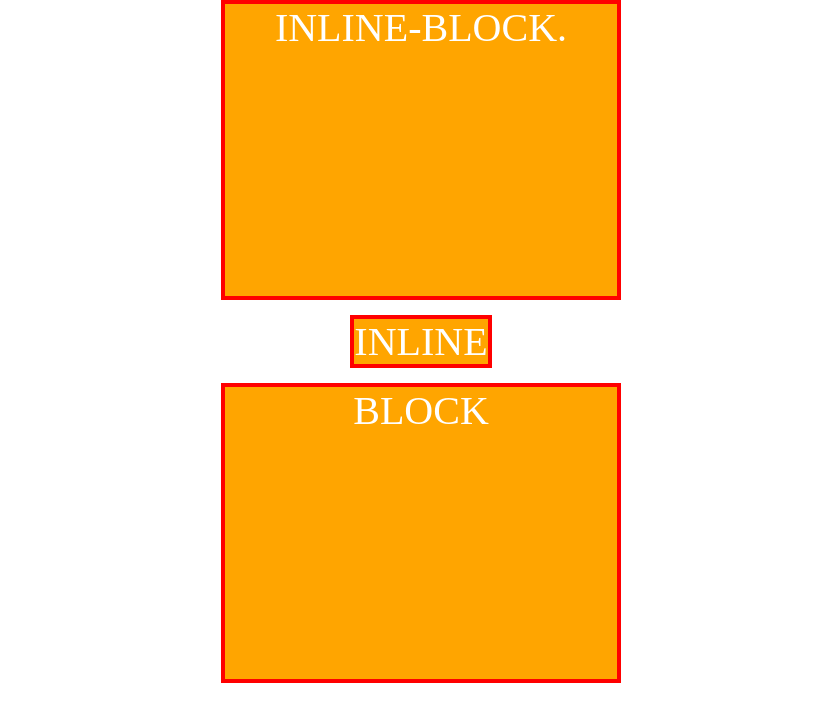
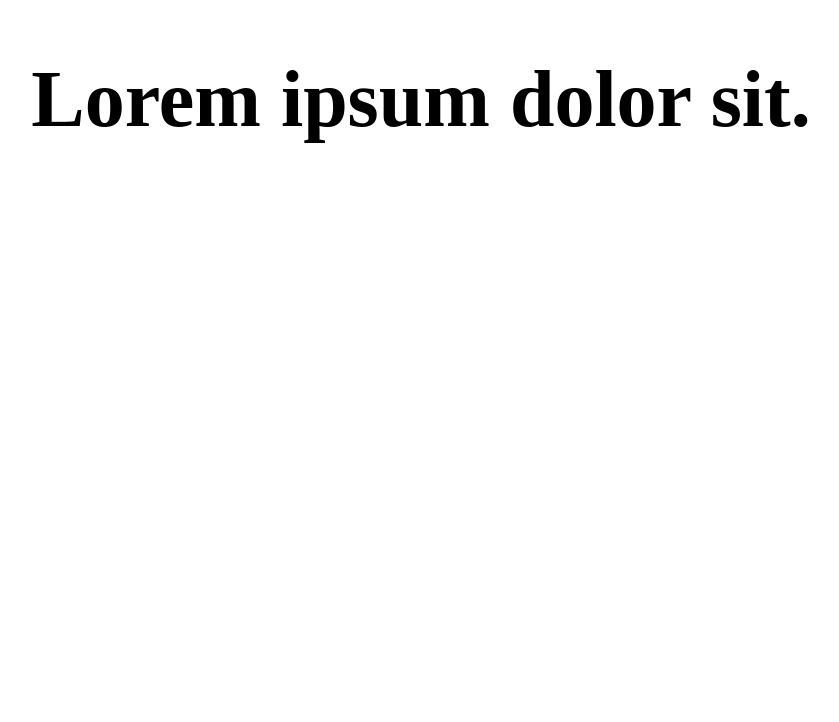
Before and after one commit to Vasy12/fe_css_practice_tricks, a plain HTML site: page index.html in a window 1280 px wide. Shown: the whole page, without its empty margins (219-1058 px from the left). Drawn offline with Linux system fonts and the light colour scheme.

Commit message:
Add vh vw vmin vmax example

```diff
--- a/css/styles.css
+++ b/css/styles.css
@@ -1,27 +1,22 @@
 body {
     margin: 0;
-    height: 100vh;
-    text-align: center;
+    min-height: 100vh;/* vw vh vmin vmax  */
 }
 
 .item{
     box-sizing: border-box;
-    border: 4px solid red;
+    border: 10px solid red;
     background: orange;
-    width: 400px;
-    height: 300px;
+
     font-size: 40px;
     color: white;
+
+    width: 50vw;
+    height: 50vh;
+
 }
 
-.item1 {
-    display: inline-block;
+h1{
+    font-size: 10vmin;
+    text-align: center;
 }
-
-.item2 {
-    display: inline;
-}
-
-.item3 {
-    margin: auto;
-}
--- a/index.html
+++ b/index.html
@@ -2,18 +2,14 @@
 <html lang="en">
 <head>
     <meta charset="UTF-8">
+    <meta name="viewport" content="width=device-width, initial-scale=1">
     <title>FE2020-1. CSS tricks</title>
     <link rel="stylesheet" href="./css/styles.css">
 </head>
 <body>
 
-<div class="item item1">INLINE-BLOCK.</div>
-<br>
-<br>
-<div class="item item2">INLINE</div>
-<br>
-<br>
-<div class="item item3">BLOCK</div>
+<h1>Lorem ipsum dolor sit.</h1>
+
 
 </body>
 </html>
```
